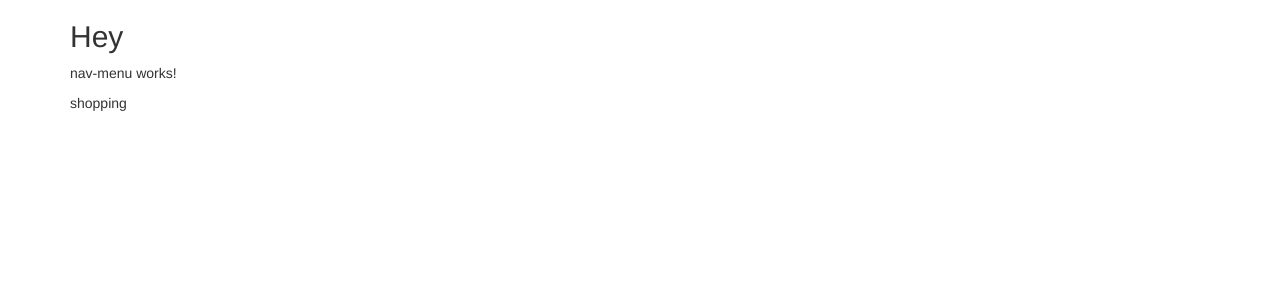
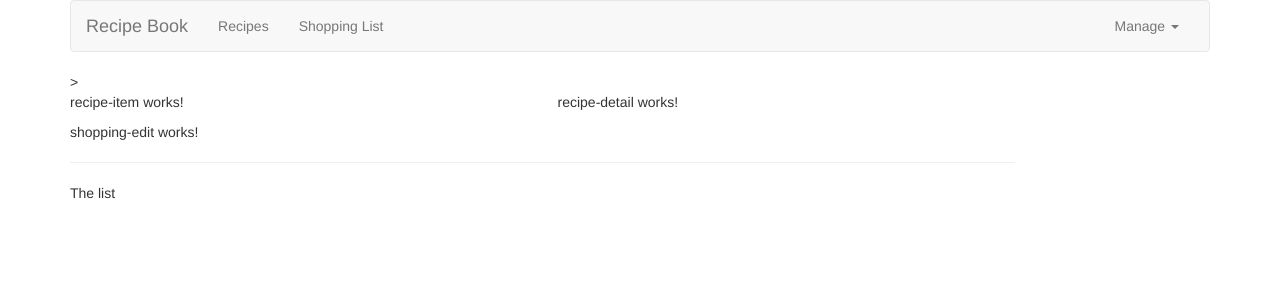
Before and after one commit to andresito1969/angular-second-app, an Angular app: page / in a window 1280 px wide. Shown: the top 300 px of the page. Built offline with nearby package versions, Linux system fonts and the light colour scheme.

Commit message:
[NAVBAR]

```diff
--- a/src/app/app.component.html
+++ b/src/app/app.component.html
@@ -1,8 +1,8 @@
 <div class="container">
   <div class="row">
     <div class="col-md-12">
-      <h2>Hey</h2>
-      <app-nav-menu></app-nav-menu>
+      <app-nav-menu></app-nav-menu>>
+      <app-recipes></app-recipes>
       <app-shopping-list></app-shopping-list>
     </div>
   </div>
--- a/src/app/nav-menu/nav-menu.component.html
+++ b/src/app/nav-menu/nav-menu.component.html
@@ -1 +1,23 @@
-<p>nav-menu works!</p>
+<nav class="navbar navbar-default">
+    <div class="container-fluid">
+        <div class="navbar-header">
+            <a href="#" class="navbar-brand">Recipe Book</a>
+        </div>
+
+        <div class="collapse navbar-collapse">
+            <ul class="nav navbar-nav">
+                <li><a href="#">Recipes</a></li>
+                <li><a href="#">Shopping List</a></li>
+            </ul>
+            <ul class="nav navbar-nav navbar-right">
+                <li class="dropdown">
+                    <a href="#" class="dropdown-toggle" role="button">Manage <span class="caret"></span></a>
+                    <ul class="dropdown-menu">
+                        <li><a href="#">Save Data</a></li>
+                        <li><a href="#">Fetch Data</a></li>
+                    </ul>
+                </li>
+            </ul>
+        </div>
+    </div>
+</nav>
--- a/src/app/recipes/recipe-list/recipe-list.component.html
+++ b/src/app/recipes/recipe-list/recipe-list.component.html
@@ -1 +1 @@
-<p>recipe-list works!</p>
+<app-recipe-item></app-recipe-item>
--- a/src/app/recipes/recipes.component.html
+++ b/src/app/recipes/recipes.component.html
@@ -1 +1,8 @@
-<p>recipes works!</p>
+<div class="row">
+    <div class="col-md-5">
+        <app-recipe-list></app-recipe-list>
+    </div>
+    <div class="col-md-7">
+        <app-recipe-detail></app-recipe-detail>
+    </div>
+</div>
--- a/src/app/shopping-list/shopping-list.component.html
+++ b/src/app/shopping-list/shopping-list.component.html
@@ -1 +1,7 @@
-<div>shopping</div>
+<div class="row">
+    <div class="col-xs-10">
+        <app-shopping-edit></app-shopping-edit>
+        <hr>
+        <p>The list</p>
+    </div>
+</div>
```
